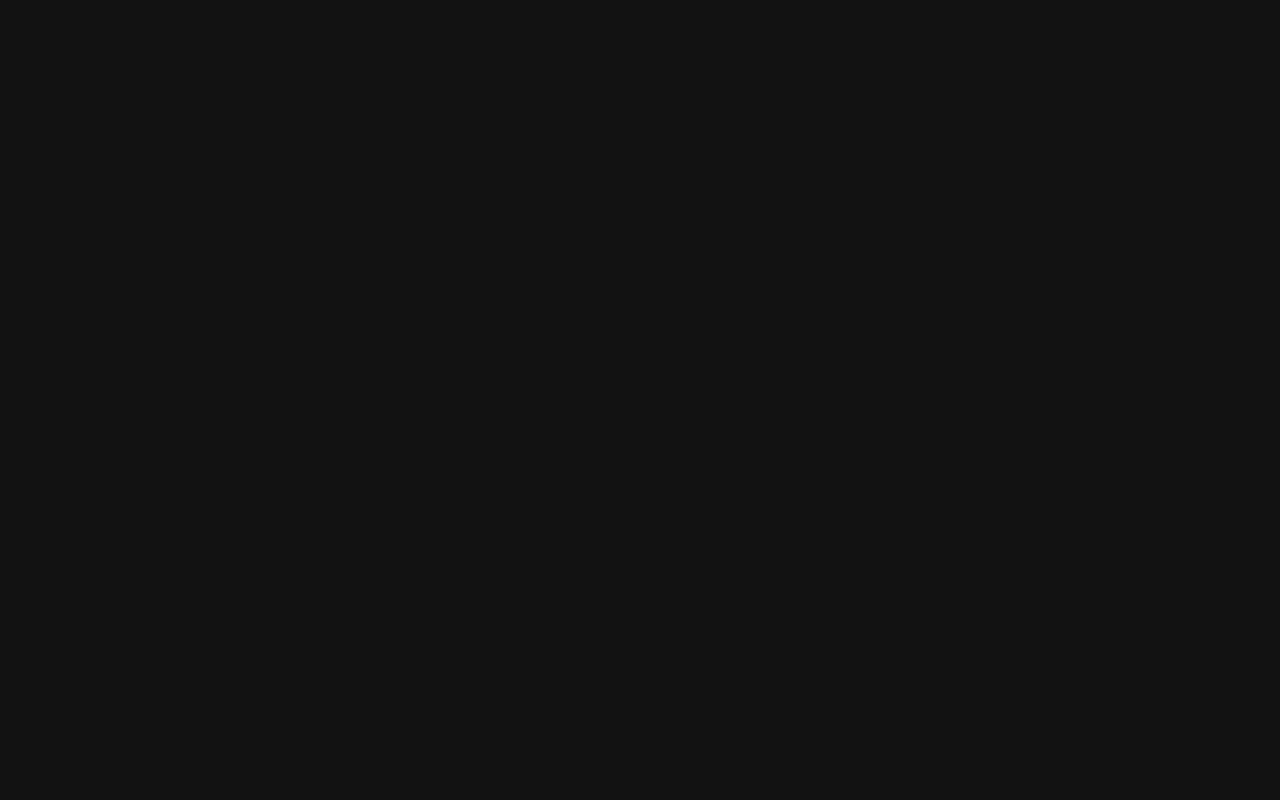
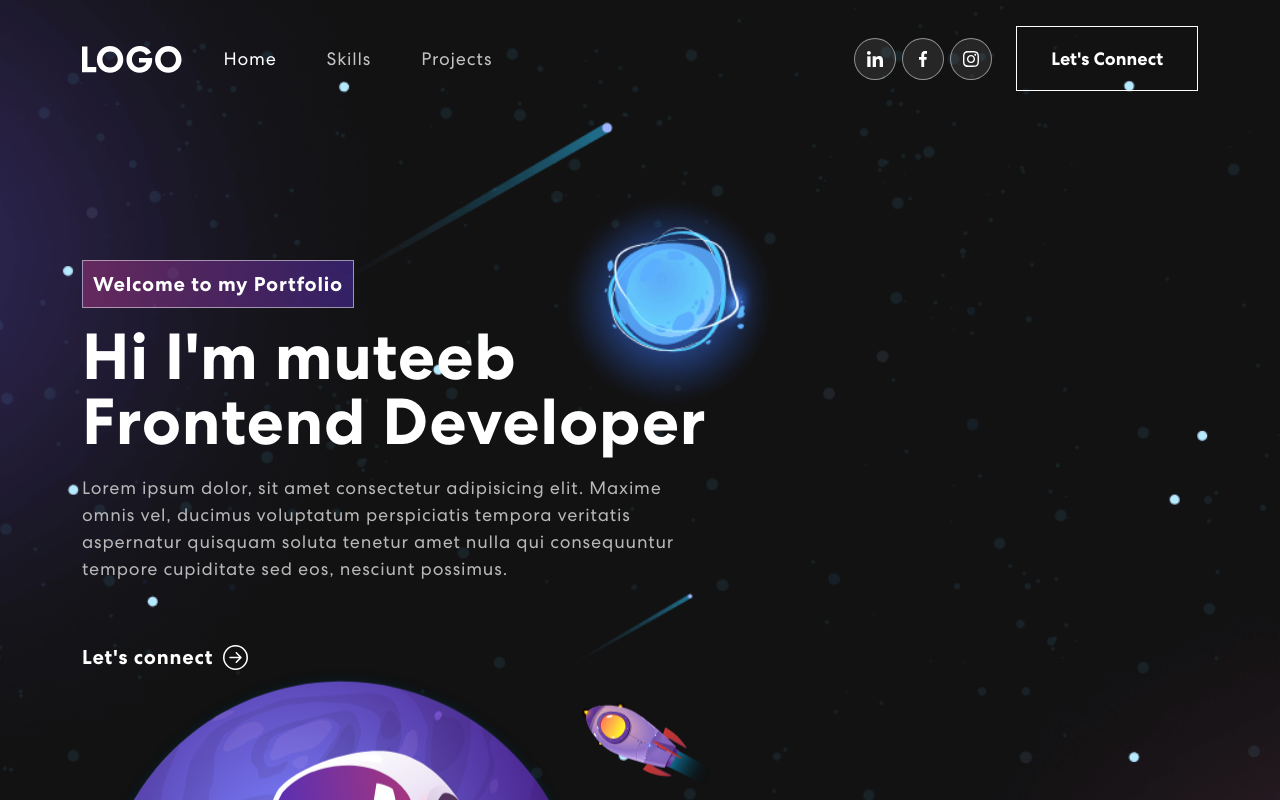
Before and after one commit to muteeburrehman/personal-portfolio-website, a React (Create React App) app: page / in a window 1280 px wide. Shown: the top 800 px of the page. Built offline with nearby package versions, Linux system fonts and the light colour scheme.

Commit message:
Modified App.js

```diff
--- a/src/App.js
+++ b/src/App.js
@@ -1,9 +1,14 @@
+
 import './App.css';
+import {NavBar} from "./components/NavBar";
+import {Banner} from "./components/Banner";
+import 'bootstrap/dist/css/bootstrap.min.css'
 
 function App() {
   return (
     <div className="App">
-
+      <NavBar/>
+      <Banner/>
     </div>
   );
 }
```
